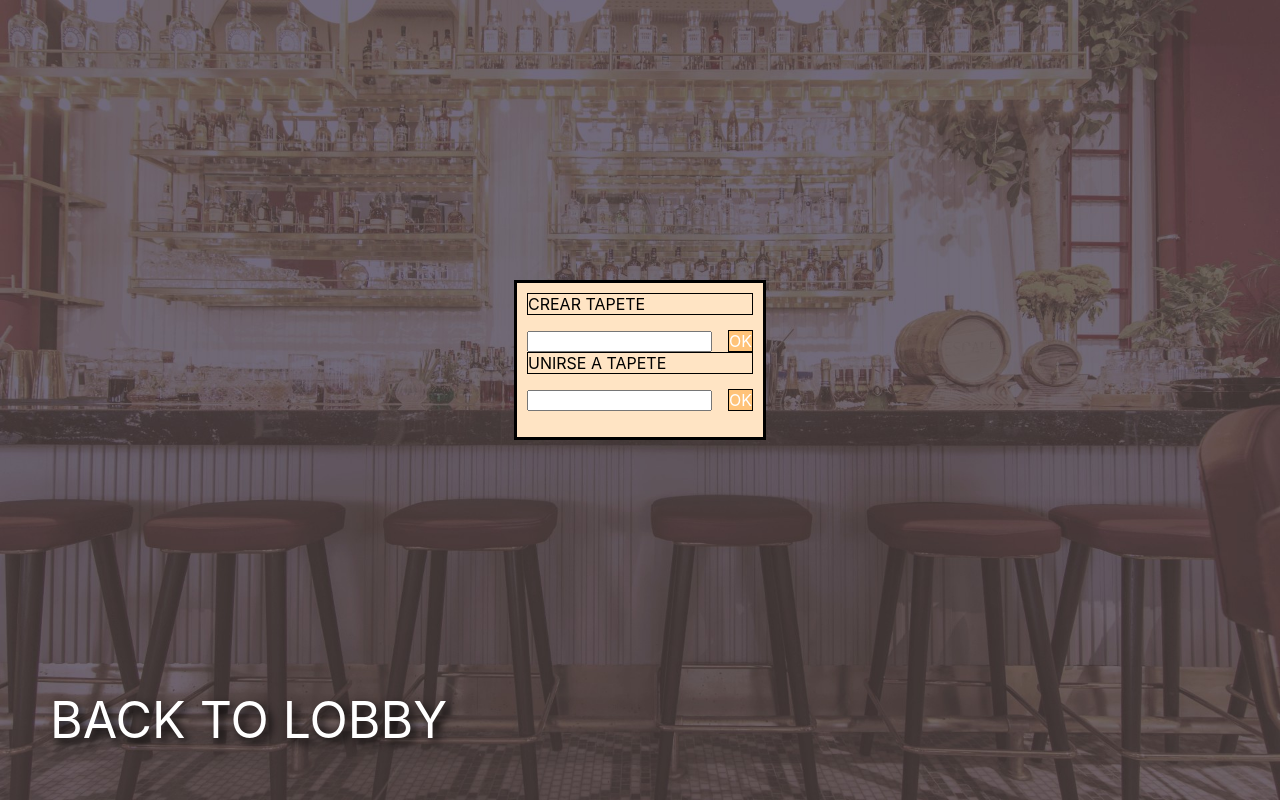
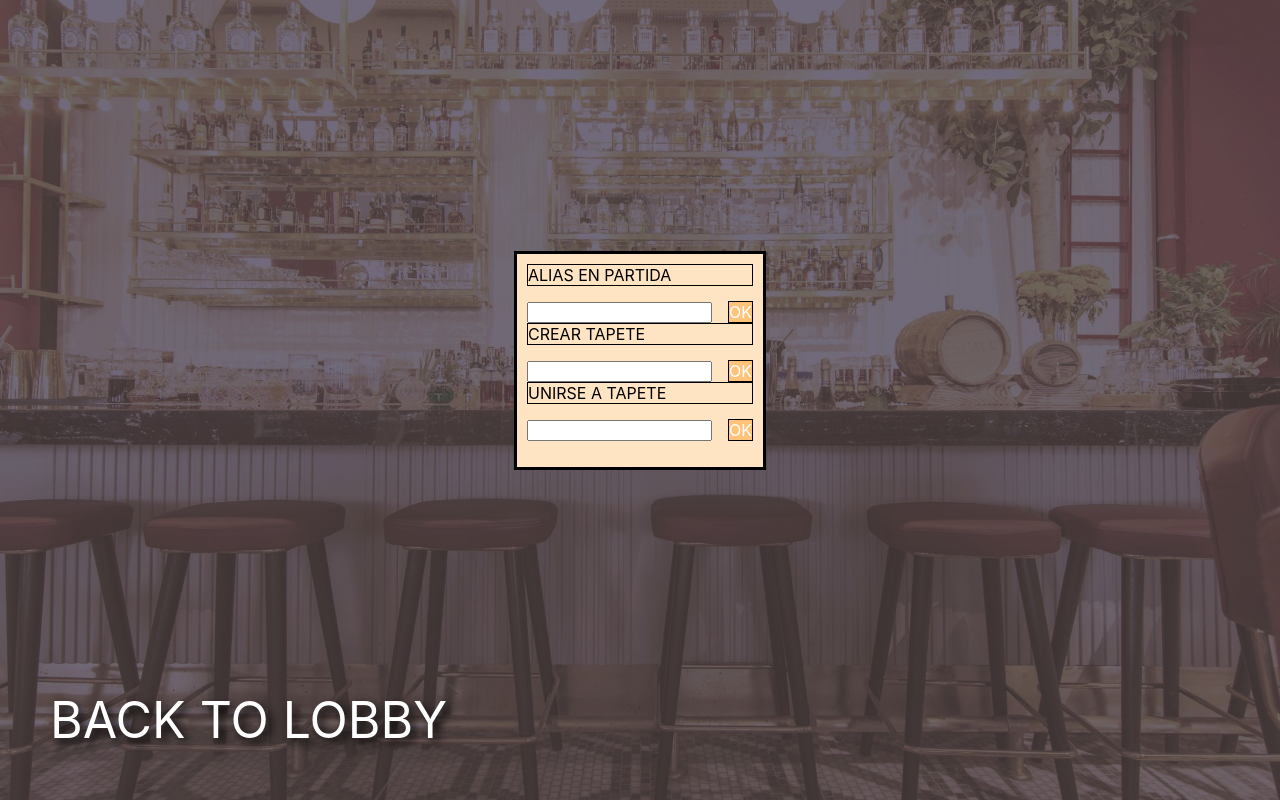
Before and after one commit to Carlossimont/AB-MUS, a React (Create React App) app: page /createroom in a window 1280 px wide. Built offline with nearby package versions, Linux system fonts and the light colour scheme.

Commit message:
Cambio de create sala

```diff
--- a/src/components/createroom/Createroom.js
+++ b/src/components/createroom/Createroom.js
@@ -9,6 +9,9 @@ function CreateRoom() {
         <div>
             <div class="loginboxcontainer">
                 <div class="loginbox">
+                    <div class="border">ALIAS EN PARTIDA</div>
+                    <input type="text" />
+                    <div class="okbutton"><Link to="/teams">OK</Link></div>
                     <div class="border">CREAR TAPETE</div>
                     <input type="text" />
                     <div class="okbutton"><Link to="/teams">OK</Link></div>
--- a/src/components/room/room.scss
+++ b/src/components/room/room.scss
@@ -3,7 +3,6 @@
     display: flex;
     justify-content: center;
     align-items: center;
-
 }
 #room{
     background-color: chocolate;
@@ -11,4 +10,5 @@
 }
 .cuadro{
     border: black solid 1px;
+    box-sizing: content-box;
 }
```
